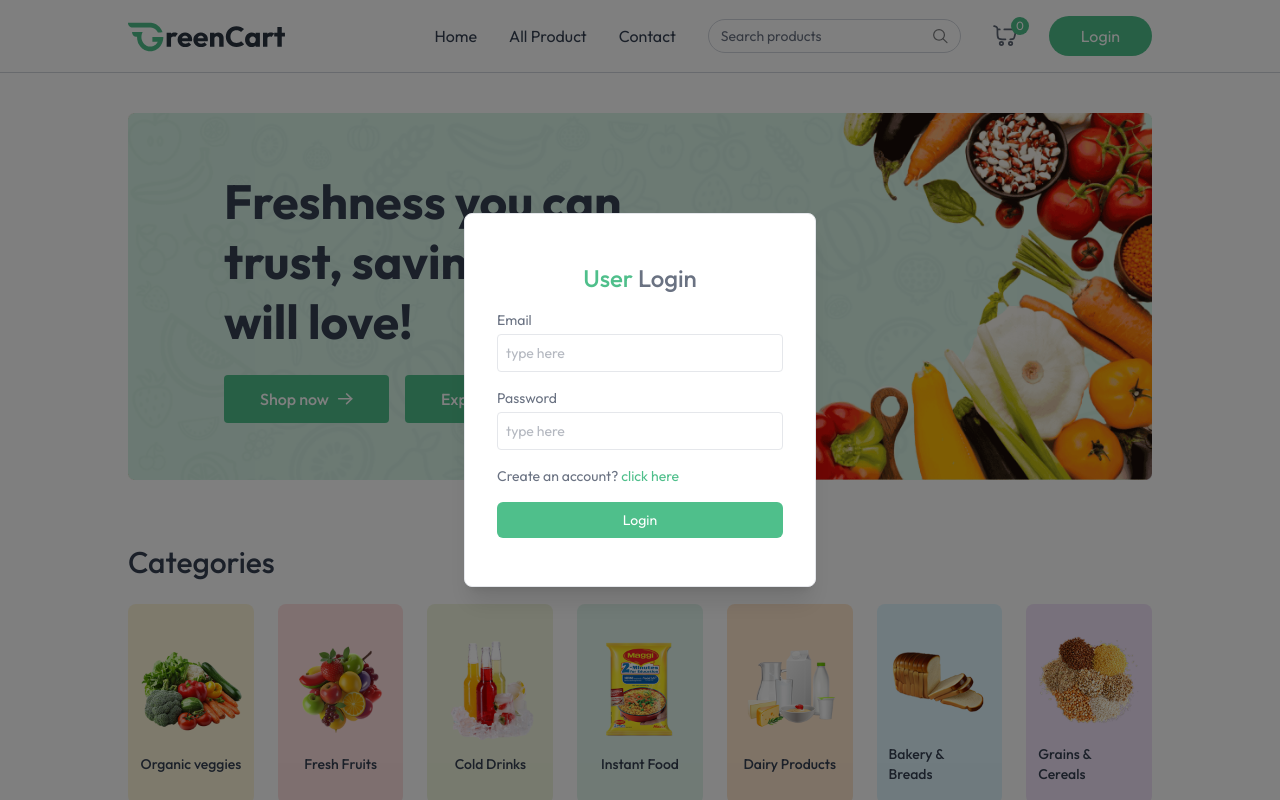
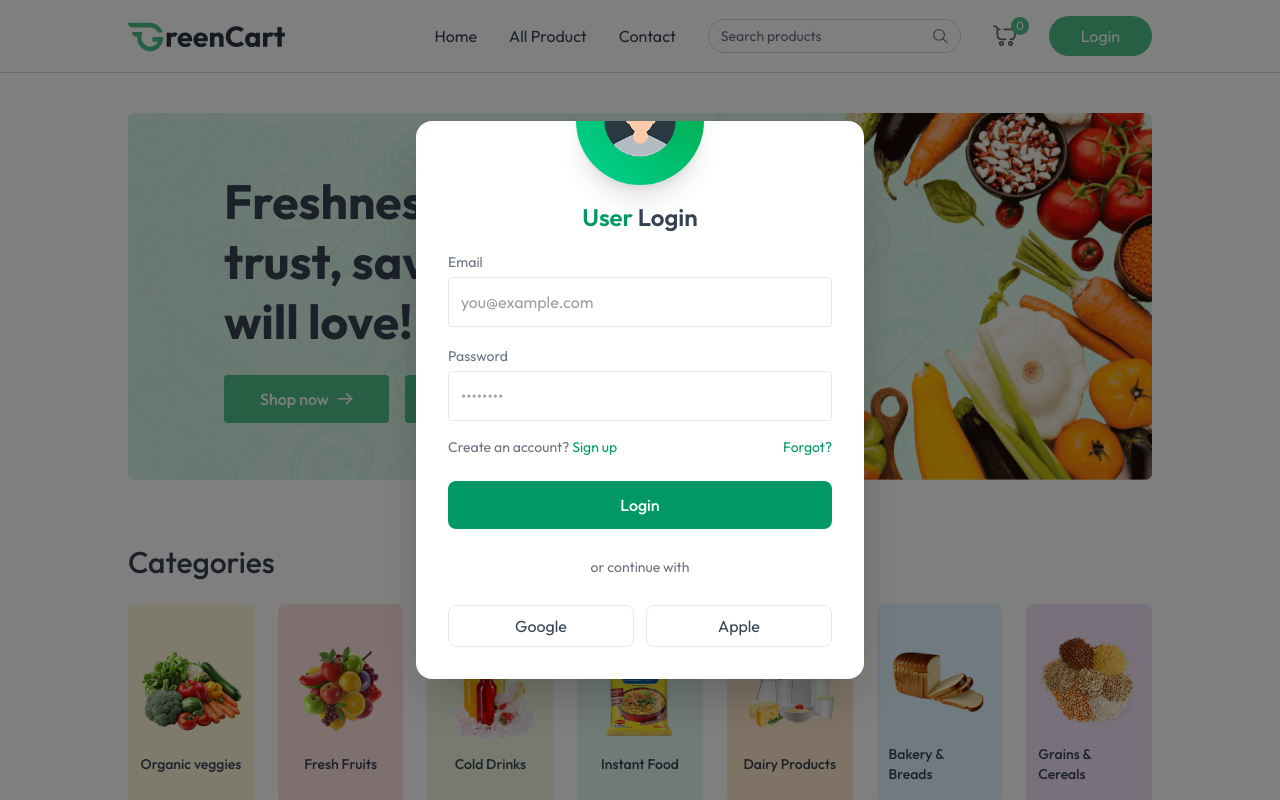
Before and after one commit to Harmedino/Grocery, a React (Vite) app in the folder client/: page / in a window 1280 px wide. Both pictures are taken after a click on the button "Login". Shown: the top 800 px of the page. Built offline with nearby package versions, Linux system fonts and the light colour scheme; no server answers.

Commit message:
login redesign

```diff
--- a/client/src/components/Login.jsx
+++ b/client/src/components/Login.jsx
@@ -32,38 +32,57 @@ const Login = () => {
     }
 
         return (
-        <div onClick={()=> setShowUserLogin(false)} className="fixed w-full top-0 bottom-0 right-0 z-30 flex items-center text-sm text-grey-600 bg-black/50 ">
-        <form onSubmit={onSubmitHandler} onClick={(e)=> e.stopPropagation()} className="flex flex-col gap-4 m-auto items-start p-8 py-12 w-80 sm:w-[352px] text-gray-500 rounded-lg shadow-xl border border-gray-200 bg-white">
-            <p className="text-2xl font-medium m-auto">
-                <span className="text-primary">User</span> {state === "login" ? "Login" : "Sign Up"}
-            </p>
+                <div onClick={()=> setShowUserLogin(false)} className="fixed inset-0 z-40 flex items-center justify-center bg-black/50 p-4">
+                    <div onClick={(e)=> e.stopPropagation()} className="relative w-full max-w-md bg-white rounded-2xl shadow-2xl overflow-hidden">
+                        <div className="absolute -top-16 left-1/2 -translate-x-1/2">
+                            <div className="w-32 h-32 bg-gradient-to-tr from-emerald-400 to-green-600 rounded-full flex items-center justify-center shadow-xl animate-rotate-slow">
+                                <img src="/src/assets/profile_icon.png" alt="logo" className="w-20 h-20" />
+                            </div>
+                        </div>
+
+                        <form onSubmit={onSubmitHandler} className="pt-20 px-8 pb-8 flex flex-col gap-4 text-gray-700">
+                            <h2 className="text-2xl font-semibold text-center">
+                                <span className="text-emerald-600">User</span> {state === "login" ? "Login" : "Sign Up"}
+                            </h2>
+
                             {state === "register" && (
                                 <div className="w-full">
-                    <p>Name</p>
-                    <input onChange={(e) => setName(e.target.value)} value={name} placeholder="type here" className="border border-gray-200 rounded w-full p-2 mt-1 outline-primary" type="text" required />
+                                    <label className="text-sm text-gray-500">Name</label>
+                                    <input onChange={(e) => setName(e.target.value)} value={name} placeholder="Your full name" className="mt-1 border border-gray-200 rounded w-full p-3 focus:outline-none focus:ring-2 focus:ring-emerald-300" type="text" required />
                                 </div>
                             )}
-            <div className="w-full ">
-                <p>Email</p>
-                <input onChange={(e) => setEmail(e.target.value)} value={email} placeholder="type here" className="border border-gray-200 rounded w-full p-2 mt-1 outline-primary" type="email" required />
+
+                            <div className="w-full">
+                                <label className="text-sm text-gray-500">Email</label>
+                                <input onChange={(e) => setEmail(e.target.value)} value={email} placeholder="you@example.com" className="mt-1 border border-gray-200 rounded w-full p-3 focus:outline-none focus:ring-2 focus:ring-emerald-300" type="email" required />
                             </div>
-            <div className="w-full ">
-                <p>Password</p>
-                <input onChange={(e) => setPassword(e.target.value)} value={password} placeholder="type here" className="border border-gray-200 rounded w-full p-2 mt-1 outline-primary" type="password" required />
+
+                            <div className="w-full">
+                                <label className="text-sm text-gray-500">Password</label>
+                                <input onChange={(e) => setPassword(e.target.value)} value={password} placeholder="••••••••" className="mt-1 border border-gray-200 rounded w-full p-3 focus:outline-none focus:ring-2 focus:ring-emerald-300" type="password" required />
                             </div>
+
+                            <div className="flex justify-between items-center text-sm text-gray-500">
                                 {state === "register" ? (
-                <p>
-                    Already have account? <span onClick={() => setState("login")} className="text-primary cursor-pointer">click here</span>
-                </p>
+                                    <p>Already have an account? <span onClick={() => setState("login")} className="text-emerald-600 cursor-pointer">Sign in</span></p>
                                 ) : (
-                <p>
-                    Create an account? <span onClick={() => setState("register")} className="text-primary cursor-pointer">click here</span>
-                </p>
+                                    <p>Create an account? <span onClick={() => setState("register")} className="text-emerald-600 cursor-pointer">Sign up</span></p>
                                 )}
-            <button className="bg-primary hover:bg-primary-dull transition-all text-white w-full py-2 rounded-md cursor-pointer">
+
+                                <a className="text-emerald-600" href="#">Forgot?</a>
+                            </div>
+
+                            <button className="mt-2 bg-emerald-600 hover:bg-emerald-700 text-white py-3 rounded-lg font-medium transition-transform transform hover:-translate-y-0.5">
                                 {state === "register" ? "Create Account" : "Login"}
                             </button>
+
+                            <div className="mt-3 text-center text-sm text-gray-500">or continue with</div>
+                            <div className="mt-3 flex gap-3">
+                                <button type="button" className="flex-1 py-2 border border-gray-200 rounded-lg hover:shadow-sm transition">Google</button>
+                                <button type="button" className="flex-1 py-2 border border-gray-200 rounded-lg hover:shadow-sm transition">Apple</button>
+                            </div>
                         </form>
+                    </div>
                 </div>
         );
 };
```
Lines whose indentation alone changed are shown as unchanged.
